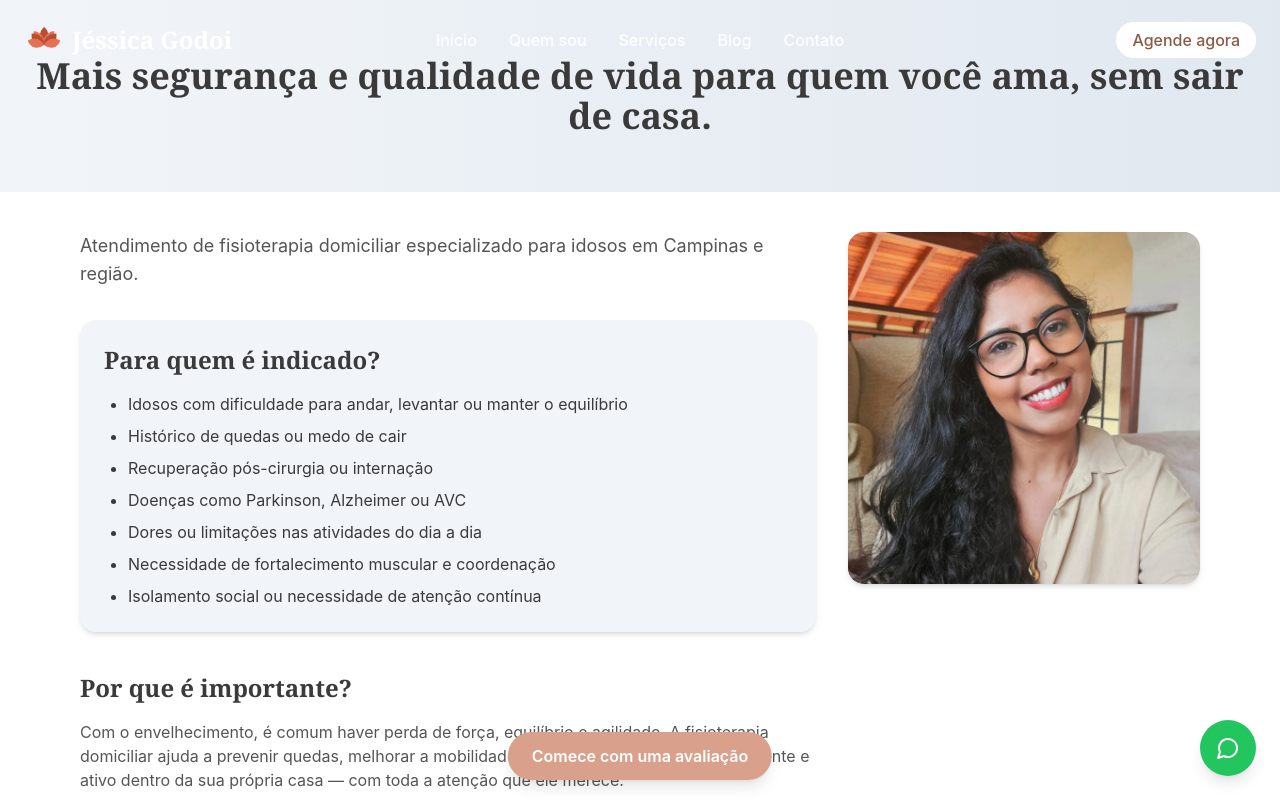
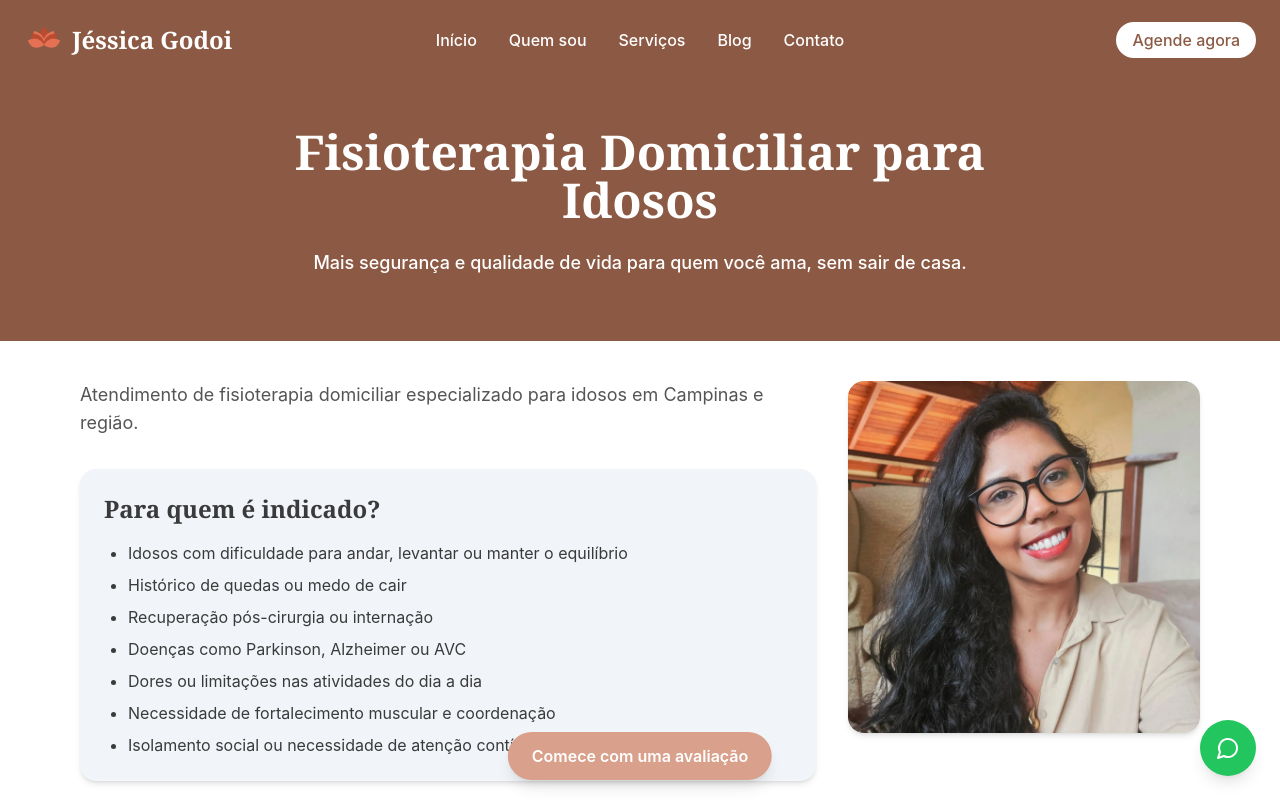
Before and after one commit to fisiojessicagodoi/site, a React (Vite) app: page /fisioterapia-idoso in a window 1280 px wide. Shown: the top 800 px of the page. Built offline with nearby package versions, Linux system fonts and the light colour scheme.

Commit message:
Update FisioDomiciliarIdosos.tsx

```diff
--- a/src/pages/FisioDomiciliarIdosos.tsx
+++ b/src/pages/FisioDomiciliarIdosos.tsx
@@ -10,13 +10,17 @@ export default function FisioDomiciliarIdosos() {
   }, []);
 
   return (
-    <div className="min-h-screen bg-white text-[#3A3A3A] font-sans">
-      {/* Hero visual para contraste e espaçamento */}
-      <div className="w-full h-48 bg-gradient-to-r from-[#f1f5f9] to-[#e2e8f0] flex items-center justify-center">
-        <h1 className="text-3xl md:text-4xl font-bold text-[#3A3A3A] px-4 text-center">
-          Mais segurança e qualidade de vida para quem você ama, sem sair de casa.
-        </h1>
+    <div>
+    {/* Hero Section */}
+    <section className="relative pt-32 pb-16 bg-terracota-800 text-white">
+      <div className="container mx-auto px-4 md:px-6">
+        <div className="max-w-3xl mx-auto text-center">
+          <h1 className="font-serif text-4xl md:text-5xl font-bold mb-6">Fisioterapia Domiciliar para Idosos</h1>
+          <p className="text-lg text-white leading-relaxed font-medium">
+          Mais segurança e qualidade de vida para quem você ama, sem sair de casa.          </p>
+        </div>
       </div>
+    </section>
 
       <div className="max-w-6xl mx-auto px-4 py-10 grid grid-cols-1 md:grid-cols-3 gap-8 items-start">
         {/* Conteúdo principal */}
```
